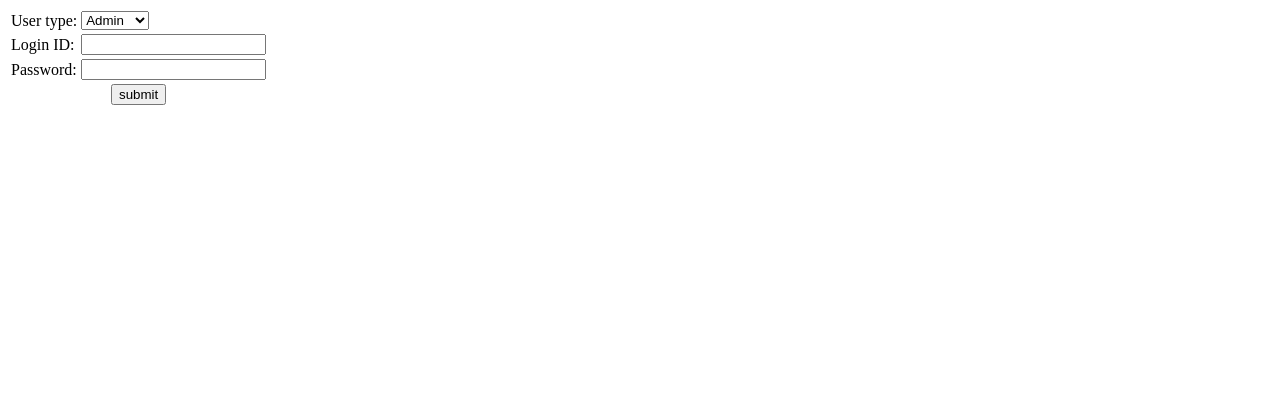
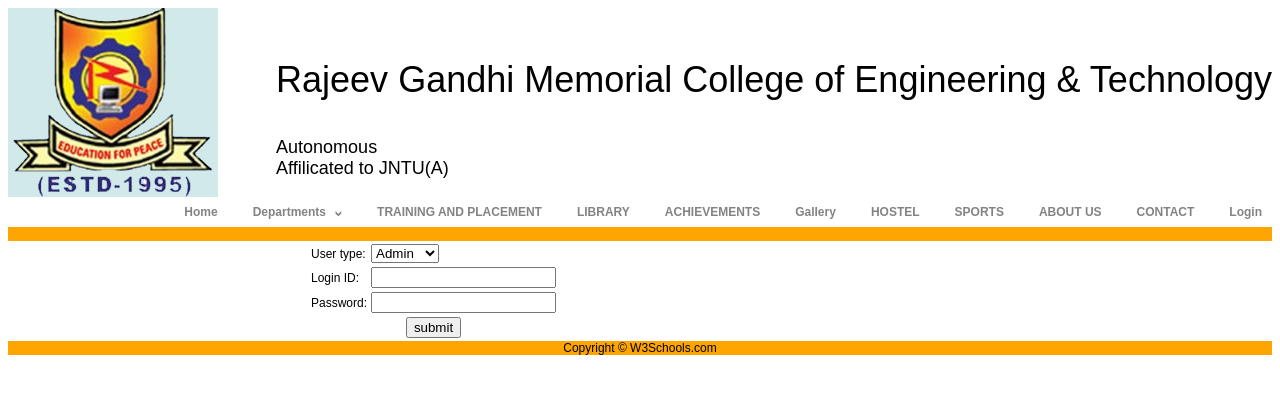
Before and after one commit to sumanthkrishna/college-management, a PHP site: page /college-management/login.php in a window 1280 px wide. Shown: the top 394 px of the page. Run offline with PHP 8.4, Linux system fonts and the light colour scheme.

Commit message:
"Login links added"

```diff
--- a/include/css/rgit-styles.css
+++ b/include/css/rgit-styles.css
@@ -24,3 +24,6 @@
 .clearfix {
 	clear: both;
 }
+.loginContent{
+	margin-left:300px;
+}
--- a/include/header.php
+++ b/include/header.php
@@ -41,7 +41,7 @@
 		<div class="clearfix"></div>
 		<div class="menuSection">
 			<ul class="rgit_menu">
-				<li><a href="/adminhome.php">Home</a></li>
+				<li><a href="../home1.php">Home</a></li>
 				<li><a href="#">Departments </a>
 					<ul>
 						<li><a href="#">ECE</a></li>
@@ -63,12 +63,15 @@
 				<li><a href="#">CONTACT</a></li>
 <?php
 if(isset($_SESSION['user']))
-				echo "<li><a href='../logout.php'>Logout</a></li>";
+				echo "<li><a href='http://localhost/college-management/logout.php'>Logout</a></li>";
 else
-				echo "<li><a href='../login	.php'>Login</a></li>";
+				echo "<li><a href='http://localhost/college-management/login.php'>Login</a></li>";
 ?>
 			</ul>
 		</div>
 
 	</div>
 </div>
+<div id="footer" style="background-color:#FFA500;clear:both;text-align:center;">
+&nbsp;
+</div>
--- a/login.php
+++ b/login.php
@@ -1,8 +1,7 @@
-<html>
-<head>
-<title>Login</title>
-</head>
-<body>
+<?php
+	include('include/header.php');
+?>
+<div class="loginContent">
 <form method="post" action="loginscript.php">
 <table>
 	<tr>
@@ -26,5 +25,7 @@
 	</tr>
 </table>
 </form>
-</body>
-</html>
+</div>
+<?php
+	include('include/footer.php');
+?>
```
